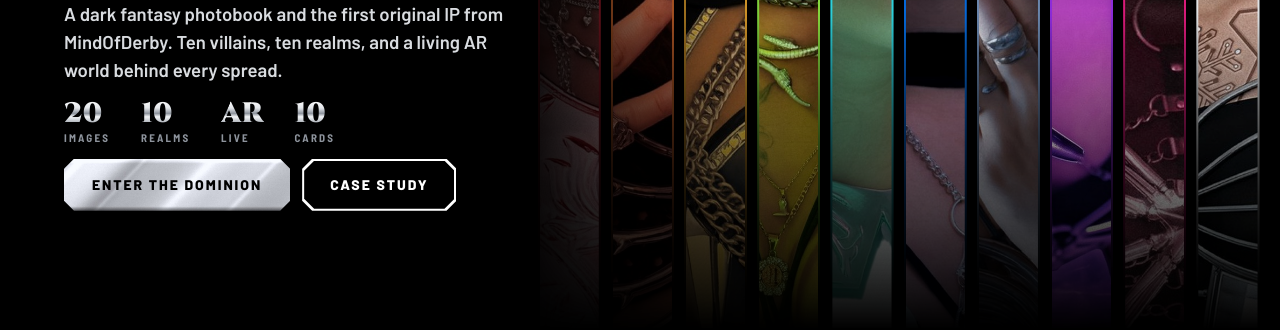
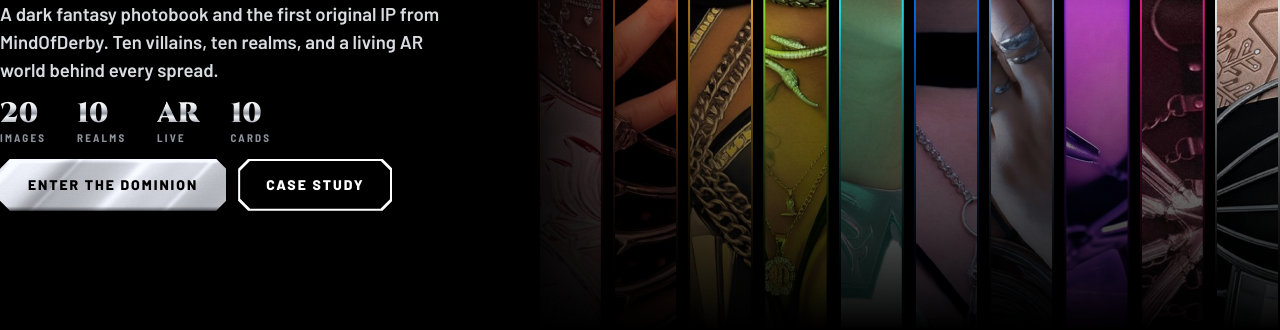
Before and after one commit to mindofderby/dominion-ar, a plain HTML site: page feature/index.html in a window 1280 px wide. Shown: the part 470-800 px from the top of the page. Drawn offline with Linux system fonts and the light colour scheme.

Commit message:
Feature embed: align with site content edges
Co-Authored-By: Claude Opus 5.5 <noreply@anthropic.com>
Claude-Session: https://claude.ai/code/session_01XqBoTDZG36PsB1FtNjsWYS

```diff
--- a/feature/index.html
+++ b/feature/index.html
@@ -8,14 +8,14 @@
 *{box-sizing:border-box}html,body{margin:0;height:100%;background:#000;overflow:hidden}
 body{font-family:Barlow,system-ui,sans-serif;color:#fff;-webkit-font-smoothing:antialiased}
 a{color:inherit}
-.card{position:relative;height:100%;width:100%;overflow:hidden;background:#000;border-radius:32px;container-type:size}
-.strips{position:absolute;top:0;bottom:0;right:0;width:58%;display:grid;grid-template-columns:repeat(10,1fr);gap:clamp(4px,.8cqw,10px);padding:clamp(10px,1.6cqw,22px) clamp(10px,1.6cqw,22px) 0 0}
+.card{position:relative;height:100%;width:100%;overflow:hidden;background:#000;container-type:size}
+.strips{position:absolute;top:0;bottom:0;right:0;width:58%;display:grid;grid-template-columns:repeat(10,1fr);gap:clamp(4px,.8cqw,10px);padding:clamp(10px,1.6cqw,22px) 0 0 0}
 .s{--k:clamp(7px,1.1cqw,14px);height:100%;padding:2px;background:linear-gradient(180deg,var(--c) 0%,var(--c) 60%,transparent 96%);clip-path:polygon(var(--k) 0,calc(100% - var(--k)) 0,100% var(--k),100% 100%,0 100%,0 var(--k));transform:translateY(100%);animation:up .9s cubic-bezier(.2,.8,.2,1) forwards}
 .s div{height:100%;background-size:cover;background-position:50% 0;clip-path:polygon(calc(var(--k) - 1px) 0,calc(100% - var(--k) + 1px) 0,100% calc(var(--k) - 1px),100% 100%,0 100%,0 calc(var(--k) - 1px))}
 .s:nth-child(1){animation-delay:0.00s}.s:nth-child(2){animation-delay:0.06s}.s:nth-child(3){animation-delay:0.12s}.s:nth-child(4){animation-delay:0.18s}.s:nth-child(5){animation-delay:0.24s}.s:nth-child(6){animation-delay:0.30s}.s:nth-child(7){animation-delay:0.36s}.s:nth-child(8){animation-delay:0.42s}.s:nth-child(9){animation-delay:0.48s}.s:nth-child(10){animation-delay:0.54s}
 @keyframes up{to{transform:none}}
 .fade{position:absolute;inset:0;pointer-events:none;background:linear-gradient(90deg,#000 40%,rgba(0,0,0,.55) 48%,rgba(0,0,0,0) 60%),linear-gradient(0deg,#000 0%,rgba(0,0,0,0) 40%)}
-.in{position:relative;z-index:2;height:100%;width:56%;display:flex;flex-direction:column;justify-content:center;gap:clamp(12px,2cqh,22px);padding:0 0 0 clamp(24px,5cqw,72px)}
+.in{position:relative;z-index:2;height:100%;width:56%;display:flex;flex-direction:column;justify-content:center;gap:clamp(12px,2cqh,22px);padding:0}
 .eb{display:inline-flex;align-self:flex-start;align-items:center;gap:10px;font:700 clamp(11px,1cqw,14px)/1 'Barlow Semi Condensed',sans-serif;letter-spacing:.3em;text-transform:uppercase;color:#000;background:url(../assets/plate-h.jpg) center/100% 100% no-repeat;padding:8px 14px;clip-path:polygon(6px 0,calc(100% - 6px) 0,100% 6px,100% calc(100% - 6px),calc(100% - 6px) 100%,6px 100%,0 calc(100% - 6px),0 6px)}
 .eb i{width:8px;height:8px;border-radius:50%;background:#E62A3F;box-shadow:0 0 8px #E62A3F;animation:p 1.6s ease-in-out infinite}
 @keyframes p{50%{opacity:.35}}
@@ -31,9 +31,9 @@ p{margin:0;max-width:470px;font-size:clamp(15px,1.45cqw,19px);line-height:1.5;fo
 .btn.g{background:#fff;padding:2px}.btn.g span{display:flex;align-items:center;height:100%;padding:0 26px;background:#000;color:#fff;clip-path:inherit}
 .icons{display:flex;gap:10px;flex-wrap:wrap}.icons img{width:20px;height:19px}
 @container (max-width:760px){
- .strips{width:100%;height:46%;bottom:auto;padding:12px 12px 0}
+ .strips{width:100%;height:46%;bottom:auto;padding:4px 0 0}
  .fade{background:linear-gradient(0deg,#000 50%,rgba(0,0,0,.6) 60%,rgba(0,0,0,0) 72%)}
- .in{width:100%;justify-content:flex-end;padding:0 22px 26px;gap:14px}
+ .in{width:100%;justify-content:flex-end;padding:0 0 8px;gap:14px}
  .logo{width:min(100%,420px)}
  .stats{gap:22px}
  .btn{height:48px;padding:0 20px;font-size:12px}.btn.g span{padding:0 18px}
```
